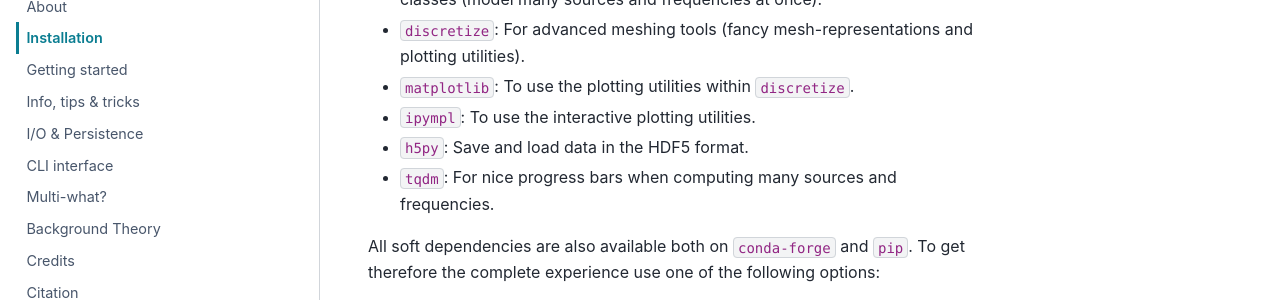
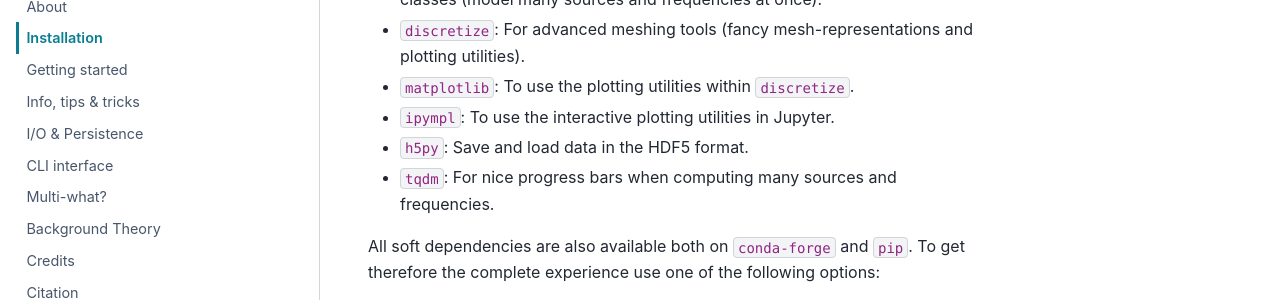
Before and after one commit to emsig/emg3d, a Sphinx documentation site: the page built from docs/manual/installation.rst, in a window 1280 px wide and 900 px high, scrolled down 419 px. Shown: the part 153-453 px from the top of the window. Built offline with Sphinx 7.4.7 and the PyData theme 0.15.4, drawn with Linux system fonts in a browser that asks for light colours; the version number could not be read and is left out.

Commit message:
changelog

```diff
--- a/CHANGELOG.rst
+++ b/CHANGELOG.rst
@@ -4,6 +4,12 @@
 
 1.x-Series
 """"""""""
+
+
+latest
+------
+
+- Add notes for ``ipympl`` (interactive plots in modern Jupyter).
 
 
 v1.8.3 : tol_gradient isfinite
--- a/docs/manual/installation.rst
+++ b/docs/manual/installation.rst
@@ -23,7 +23,7 @@
 - ``discretize``: For advanced meshing tools (fancy mesh-representations and
   plotting utilities).
 - ``matplotlib``: To use the plotting utilities within ``discretize``.
-- ``ipympl``: To use the interactive plotting utilities.
+- ``ipympl``: To use the interactive plotting utilities in Jupyter.
 - ``h5py``: Save and load data in the HDF5 format.
 - ``tqdm``: For nice progress bars when computing many sources and frequencies.
 
```
